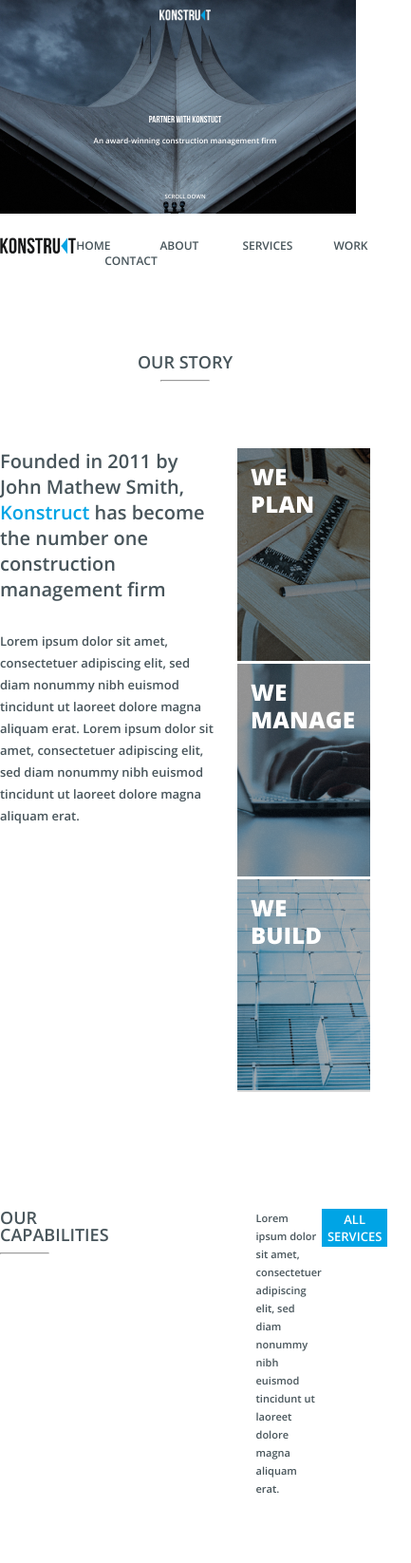
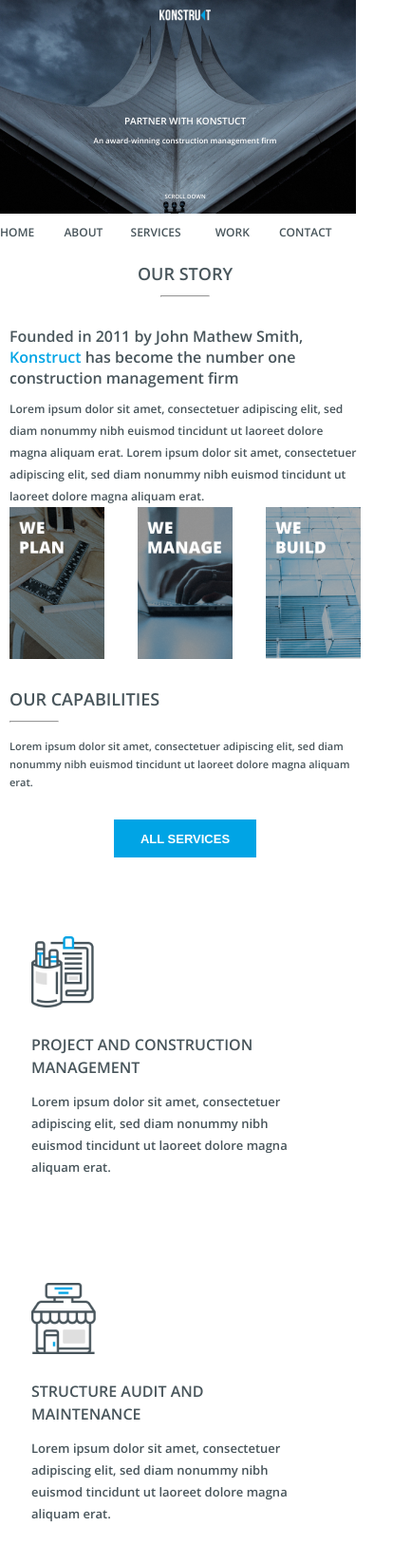
Before and after one commit to jendos-kgd/konstruct, a plain HTML site: page index.html in a window 390 px wide. Shown: the top 1646 px of the page at 95% size, 433 px wide, since content can reach past the window. Drawn offline with Linux system fonts and the light colour scheme.

Commit message:
made adaptive for phones

```diff
--- a/index.html
+++ b/index.html
@@ -84,10 +84,7 @@
     </div>
     <footer>
       <div class="footer_block">
-<<<<<<< HEAD
         <a name="contacts"></a>
-=======
->>>>>>> 032fea35d865e95f421a3ce32c74ed279ced1a6a
         <div class="central_container footer_container">
           <div class="company_block">
             <h4>company</h4>
--- a/styles.css
+++ b/styles.css
@@ -58,29 +58,26 @@ table {
 }
 
 body {
+	font-family: OpenSans, sans-serif;
   max-width: 1440px;
 }
 h1 {
-  font-family: BebasNeue, sans-serif;
   font-size: 60px;
   font-weight: bold;
 }
 h2 {
-  font-family: OpenSans, sans-serif;
   font-weight: bold;
   font-size: 18px;
   text-transform: uppercase;
   color: #48555B;
 }
 h3 {
-  font-family: OpenSans, sans-serif;
   font-weight: bold;
   font-size: 16px;
   line-height: 24px;
   color: #48555B;
 }
 h4 {
-	font-family: OpenSans, sans-serif;
 	font-weight: normal;
 	font-size: 11px;
 	line-height: 15px;
@@ -90,20 +87,17 @@ h4 {
 	color: #ffffff;
 }
 strong {
-  font-family: OpenSans, sans-serif;
   font-weight: bold;
   font-size: 20px;
   line-height: 27px;
   color: #48555B;
 }
 p {
-  font-family: OpenSans, sans-serif;
   font-size: 13px;
   line-height: 23px;
   color: #48555B;
 }
 a {
-	font-family: OpenSans, sans-serif;
   text-decoration: none;
 }
 hr {
@@ -118,7 +112,6 @@ button {
   background-color: #00A4E5;
   color: #ffffff;
   border: none;
-  font-family: OpenSans, sans-serif;
   font-size: 13px;
   font-weight: bold;
 }
@@ -231,7 +224,7 @@ header p {
 /*============Work=============*/
 .work_block {
   display: flex;
-  justify-content: between;
+  justify-content: space-between;
   margin-top: 80px;
 }
 .work_card {
@@ -382,4 +375,126 @@ header p {
 		line-height: 8px;
 		margin-top: 50px;
 	}
+	#header_logo_black {
+		display: none;
+	}
+	.navbar {
+		margin-top: 10px;
+		height: 16px;
+	}
+	.header_navigation li a {
+		font-size: 12px;
+		line-height: 16px;
+	}
+	.header_navigation li:nth-child(2) {
+	  margin-left: 27px;
+	}
+	.header_navigation li:nth-child(3) {
+	  margin-left: 25px;
+	}
+	.header_navigation li:nth-child(4) {
+	  margin-left: 32px;
+	}
+	.header_navigation li:nth-child(5) {
+	  margin-left: 27px;
+	}
+	h2 {
+		font-size: 18px;
+		line-height: 25px;
+	}
+	#about_h2 {
+			margin-top: 25px;
+	}
+	.about_block {
+		display: block;
+		padding-left: 10px;
+		padding-right: 10px;
+		margin-top: 30px;
+	}
+	strong {
+		font-size: 16px;
+		line-height: 22px;
+	}
+	.about_discr p {
+		font-size: 12px;
+		line-height: 23px;
+		margin-top: 10px;
+	}
+	.cards_block {
+		display: flex;
+		justify-content: space-between;
+	}
+	.cards_block img {
+		width: 100px;
+		height: 160px;
+		margin: 0;
+	}
+	.services_block {
+		display: block;
+		margin-top: 30px;
+		padding: 0 10px;
+	}
+	.services_block p {
+		font-size: 11px;
+		line-height: 19px;
+		margin: 15px 0 30px 0;
+	}
+	.services_block button {
+		display: block;
+		margin: 0 auto;
+	}
+	.work_block {
+		display: block;
+		margin-top: 0;
+		padding: 10px;
+	}
+	.work_card {
+		margin-top: 35px;
+	}
+	.contact_block {
+		background-image: url('img/contact_bg_mobi.png');
+		height: 184px;
+		margin-top: 65px;
+	}
+	.contact_block p {
+		font-size: 15px;
+		margin-top: 0;
+	}
+	.contact_bloc button {
+		margin-top: 20px;
+	}
+	.signup_block {
+		height: 80px;
+	}
+	.signup_block p {
+		display: none;
+	}
+	.signup input {
+		width: 214px;
+	}
+	.footer_block {
+		height: 680px;
+		padding: 0 10px;
+	}
+	.footer_container {
+		display: block;
+	}
+	.footer_container h4 {
+		margin-top: 0;
+	}
+	.company_block {
+		padding-top: 40px;
+	}
+	.links_block {
+		margin-top: 40px;
+		height: 150px;
+	}
+	.contacts_block {
+		margin-top: 40px;
+	}
+	.social_block {
+		margin-top: 40px;
+		width: 90px;
+	}
+
 }
```
Also changed, not shown: img/contact_bg_mobi.png (added).
